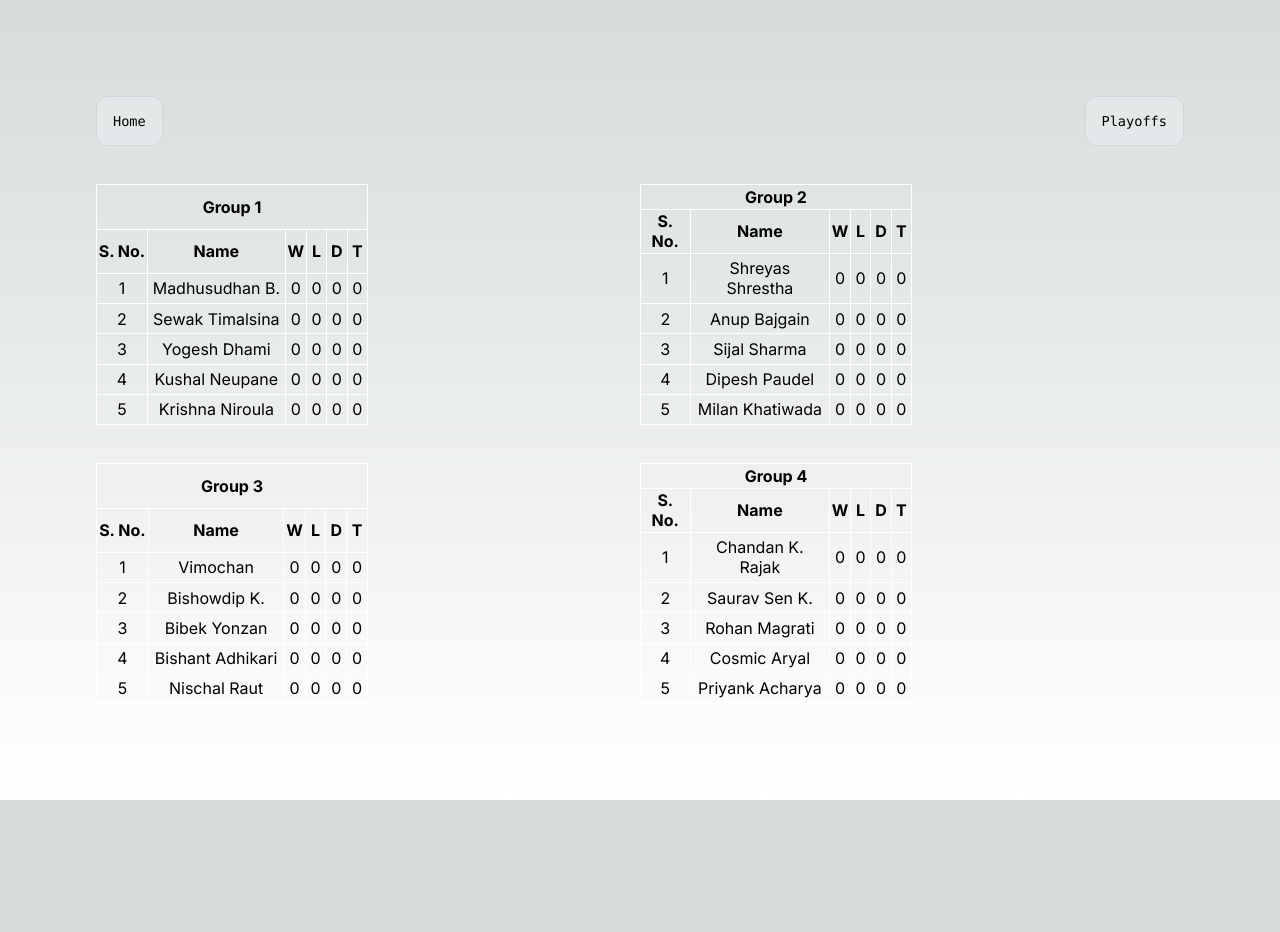
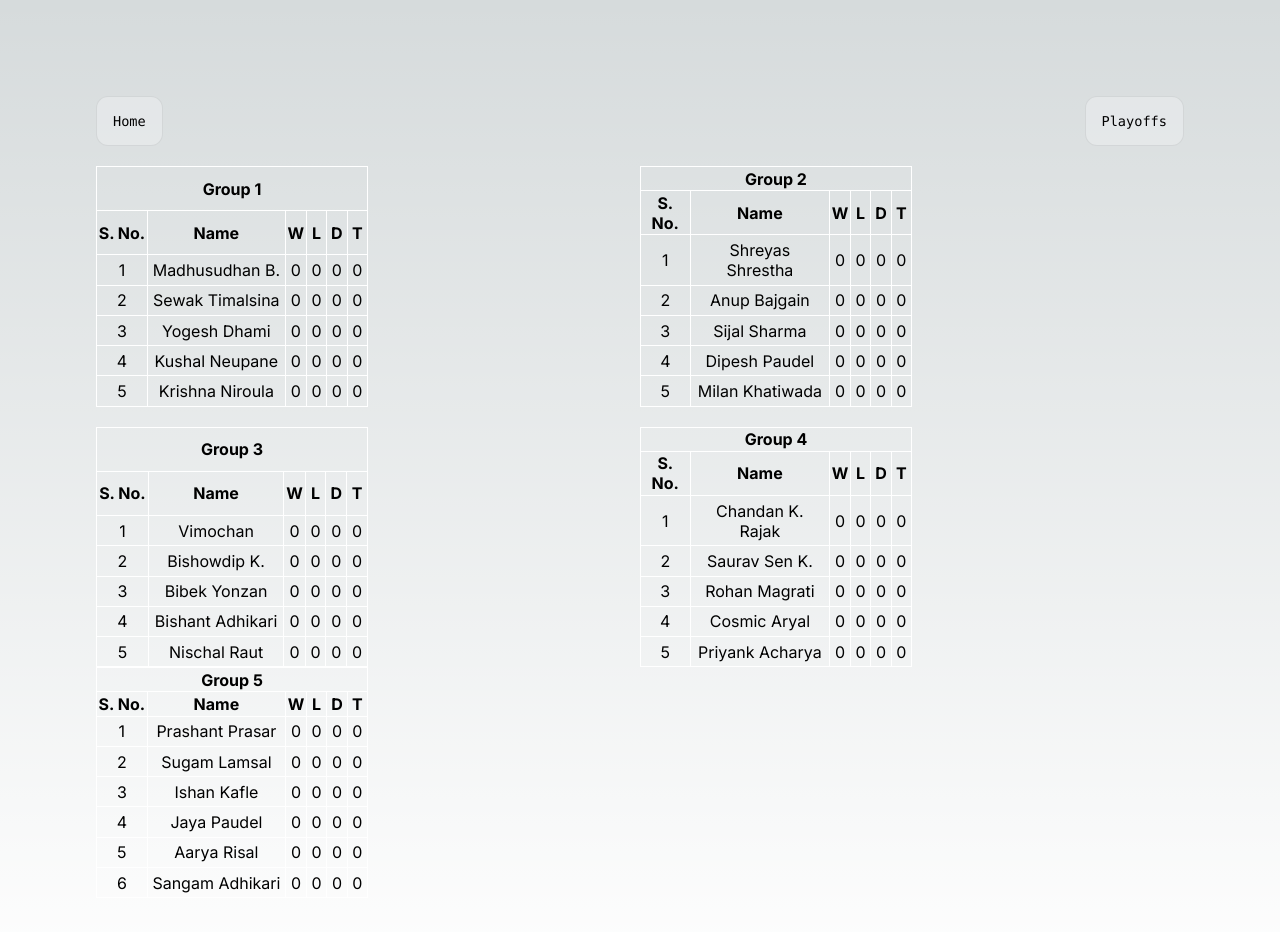
Before and after one commit to nottheonetyonethguy/tourney-website, a Next.js app: page /group-stage in a window 1280 px wide. Shown: the top 932 px of the page. Before the commit the page ends 800 px from the top, so only its background shows below. Built offline with nearby package versions, Linux system fonts and the light colour scheme.

Commit message:
added new group on request

```diff
--- a/src/app/group-stage/page.js
+++ b/src/app/group-stage/page.js
@@ -242,6 +242,71 @@ export default function Home() {
               <td>0</td>
               <td>0</td>
             </tr>
+
+          </tbody>
+        </table>
+        <p>&nbsp;&nbsp;</p>
+        <table>
+          <tbody>
+            <tr>
+              <th colspan="6">Group 5</th>
+            </tr>
+            <tr>
+              <th>S. No.</th>
+              <th>Name</th>
+              <th>W</th>
+              <th>L</th>
+              <th>D</th>
+              <th>T</th>
+            </tr>
+            <tr>
+              <td>1</td>
+              <td>Prashant Prasar</td>
+              <td>0</td>
+              <td>0</td>
+              <td>0</td>
+              <td>0</td>
+            </tr>
+            <tr>
+              <td>2</td>
+              <td>Sugam Lamsal</td>
+              <td>0</td>
+              <td>0</td>
+              <td>0</td>
+              <td>0</td>
+            </tr>
+            <tr>
+              <td>3</td>
+              <td>Ishan Kafle</td>
+              <td>0</td>
+              <td>0</td>
+              <td>0</td>
+              <td>0</td>
+            </tr>
+            <tr>
+              <td>4</td>
+              <td>Jaya Paudel</td>
+              <td>0</td>
+              <td>0</td>
+              <td>0</td>
+              <td>0</td>
+            </tr>
+            <tr>
+              <td>5</td>
+              <td>Aarya Risal</td>
+              <td>0</td>
+              <td>0</td>
+              <td>0</td>
+              <td>0</td>
+            </tr>
+            <tr>
+              <td>6</td>
+              <td>Sangam Adhikari</td>
+              <td>0</td>
+              <td>0</td>
+              <td>0</td>
+              <td>0</td>
+            </tr>
           </tbody>
         </table>
       </div>
```
